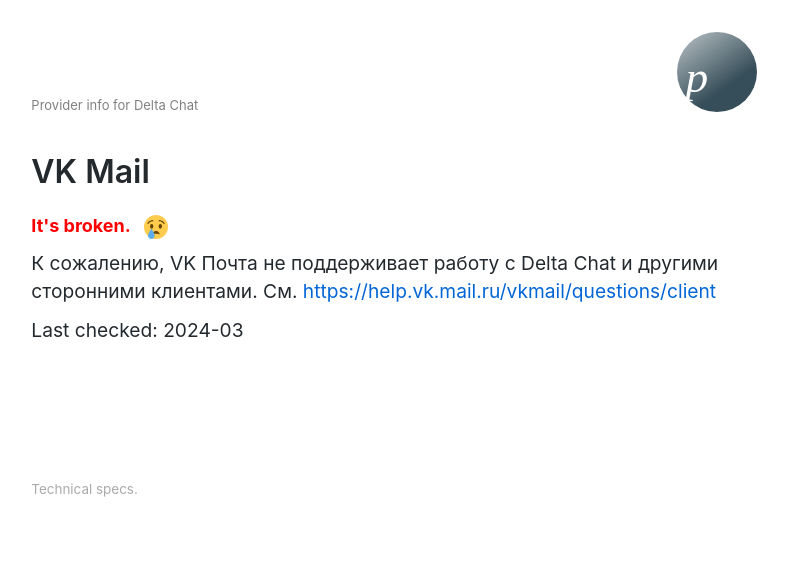
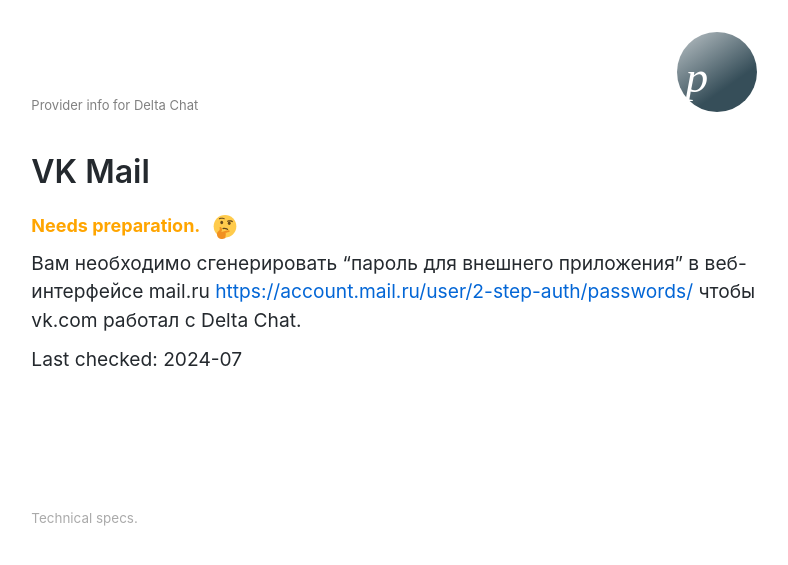
Before and after one commit to deltachat/provider-db, a Jekyll site: the page built from _providers/vk.com.md, in a window 1280 px wide. Shown: the top 565 px of the page, without its empty margins (214-1002 px from the left). Built offline with Jekyll 4.4.1, drawn with Linux system fonts in a browser that asks for light colours.

Commit message:
change vk.com from BROKEN to PREPARATION
I have verified it, it works. I can receive emails.

But their FAQ still states that vk.com can't work
with other email clients:
https://help.vk.mail.ru/vkmail/questions/client
Maybe they just haven't updated it yet?
Or maybe they're just testing and might disable it again,
as it once happened:
https://vk.com/wall-104054395_14970?w=wall-104054395_14970_r15160

```diff
--- a/_providers/vk.com.md
+++ b/_providers/vk.com.md
@@ -1,20 +1,37 @@
 ---
 name: VK Mail
-status: BROKEN
+status: PREPARATION
 domains:
 - vk.com
+# Source: https://vk.com/wall-104054395_14970?w=wall-104054395_14970_r26667
+# But their FAQ still states that vk.com can't work with other email clients:
+# https://help.vk.mail.ru/vkmail/questions/client
+# Maybe they just haven't updated it yet?
+# Or maybe they're just testing and might disable it again, as it once happened:
+# https://vk.com/wall-104054395_14970?w=wall-104054395_14970_r15160
+#
+server:
+  - type: imap
+    socket: SSL
+    # The vk.com service is ruled by the same company as mail.ru.
+    # For mail.ru see ./mail.ru.md
+    hostname: imap.mail.ru
+    port: 993
+  - type: smtp
+    socket: SSL
+    hostname: smtp.mail.ru
+    port: 465
+# I have tried to find a way to get to this link through the UI, but couldn't.
 before_login_hint: |
-  К сожалению, VK Почта не поддерживает работу с Delta Chat.
-  См. https://help.vk.mail.ru/vkmail/questions/client
-last_checked: 2024-03
+  Вам необходимо сгенерировать "пароль для внешнего приложения" в веб-интерфейсе mail.ru
+  https://account.mail.ru/user/2-step-auth/passwords/
+  чтобы vk.com работал с Delta Chat.
+last_checked: 2024-07
 website: https://vk.mail.ru/
+# Also apparently OAuth is supported as well:
+# https://support.delta.chat/t/oauth2-vk-com/1854?u=wofwca
 ---
 
-К сожалению, VK Почта не поддерживает работу с Delta Chat и другими сторонними клиентами.
-См. <https://help.vk.mail.ru/vkmail/questions/client>
-
-<!-- Apparently it used to sort of work, but then they disabled it
-https://vk.com/wall-104054395_14970?w=wall-104054395_14970_r15160 -->
-
-<!-- The vk.com service is ruled by the same company as mail.ru, but they
-still have different mail services apparently. -->
+Вам необходимо сгенерировать "пароль для внешнего приложения" в веб-интерфейсе mail.ru
+<https://account.mail.ru/user/2-step-auth/passwords/>
+чтобы vk.com работал с Delta Chat.
```
